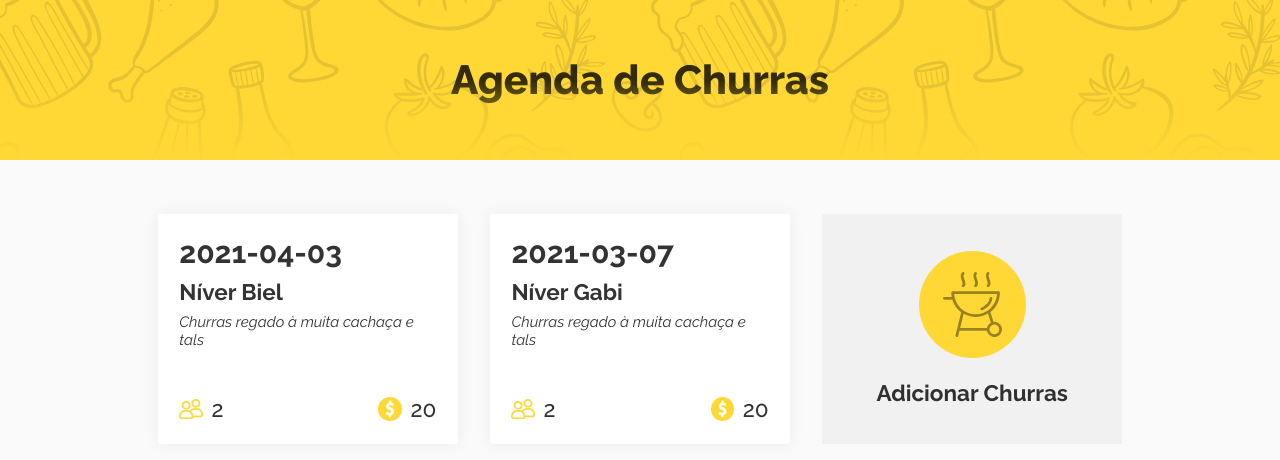
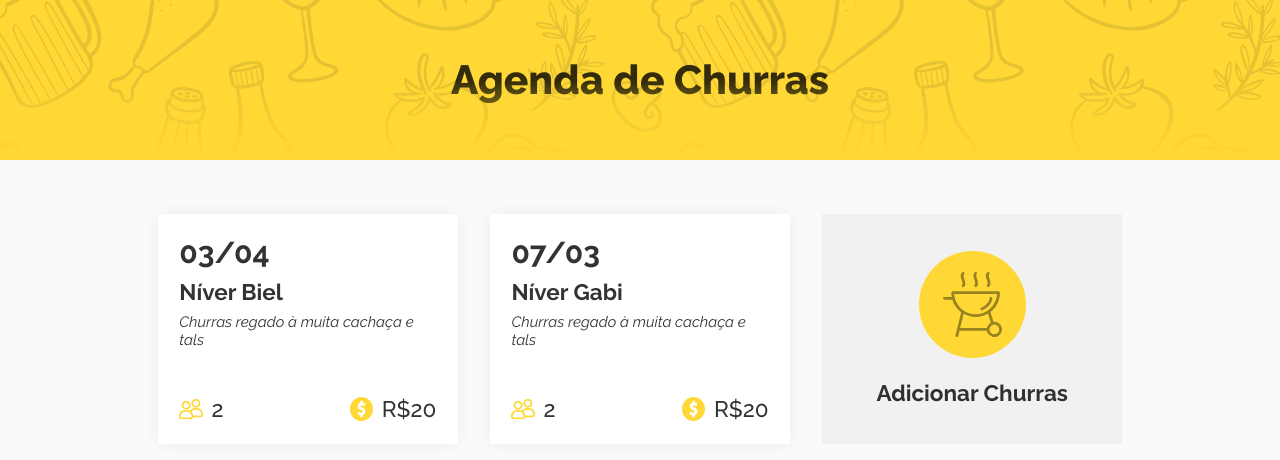
Before and after one commit to GabrielleAzevedo/Teste-Trinca, a React (Create React App) app: page / in a window 1280 px wide. Shown: the top 460 px of the page. Built offline with nearby package versions, Linux system fonts and the light colour scheme.

Commit message:
chore: formato data e cifrão após o ícone na home

```diff
--- a/src/components/Card/index.js
+++ b/src/components/Card/index.js
@@ -6,10 +6,16 @@ import money from '../../assets/icons/money.svg';
 function Index(props) {
 
     const barbecue = props.dadosbbq;
+
+    let date = barbecue.date;
+    const day = date.split('-')[2];
+    const month = date.split('-')[1];
+    date = `${day}/${month}`;
+
     return (
         <Card>
             <CardInfo>
-                <Date>{barbecue.date}</Date>
+                <Date>{date}</Date>
                 <Title>{barbecue.title}</Title>
                 <Description>{barbecue.description}</Description>
             </CardInfo>
@@ -20,7 +26,7 @@ function Index(props) {
                 </Number>
                 <Number>
                     <Icon src={money} alt="Ícone Moeda" />
-                    <DataIcon> {barbecue.receivedMoney} </DataIcon>
+                    <DataIcon> R${barbecue.receivedMoney} </DataIcon>
 
                 </Number>
             </CardIcons>
--- a/src/pages/BbqDetails/BbqDetailsHeader/index.js
+++ b/src/pages/BbqDetails/BbqDetailsHeader/index.js
@@ -8,11 +8,16 @@ function Index(props) {
 
     const headBbq = props.dataBbq;
 
+    let date = props.dataBbq.date;
+    const day = date.split('-')[2];
+    const month = date.split('-')[1];
+    date = `${day}/${month}`;
+
 
     return (
         <Container>
             <Info>
-                <Date>{headBbq.date}</Date>
+                <Date>{date}</Date>
                 <Title>{headBbq.title}</Title>
                 <Description>
                     {headBbq.description}
--- a/src/pages/CreateBbq/index.js
+++ b/src/pages/CreateBbq/index.js
@@ -42,7 +42,6 @@ const Index = () => {
             },
 
         );
-
 
         return history('/');
     }
```
